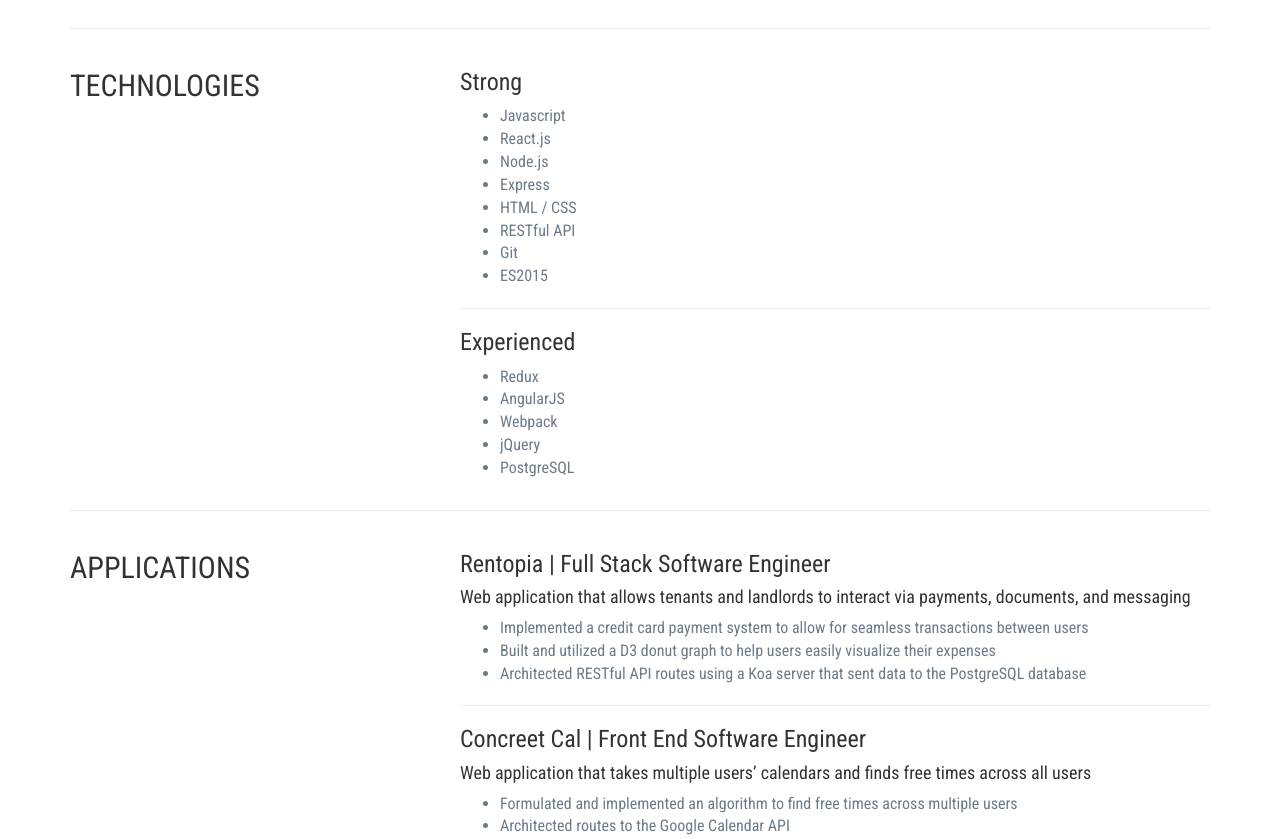
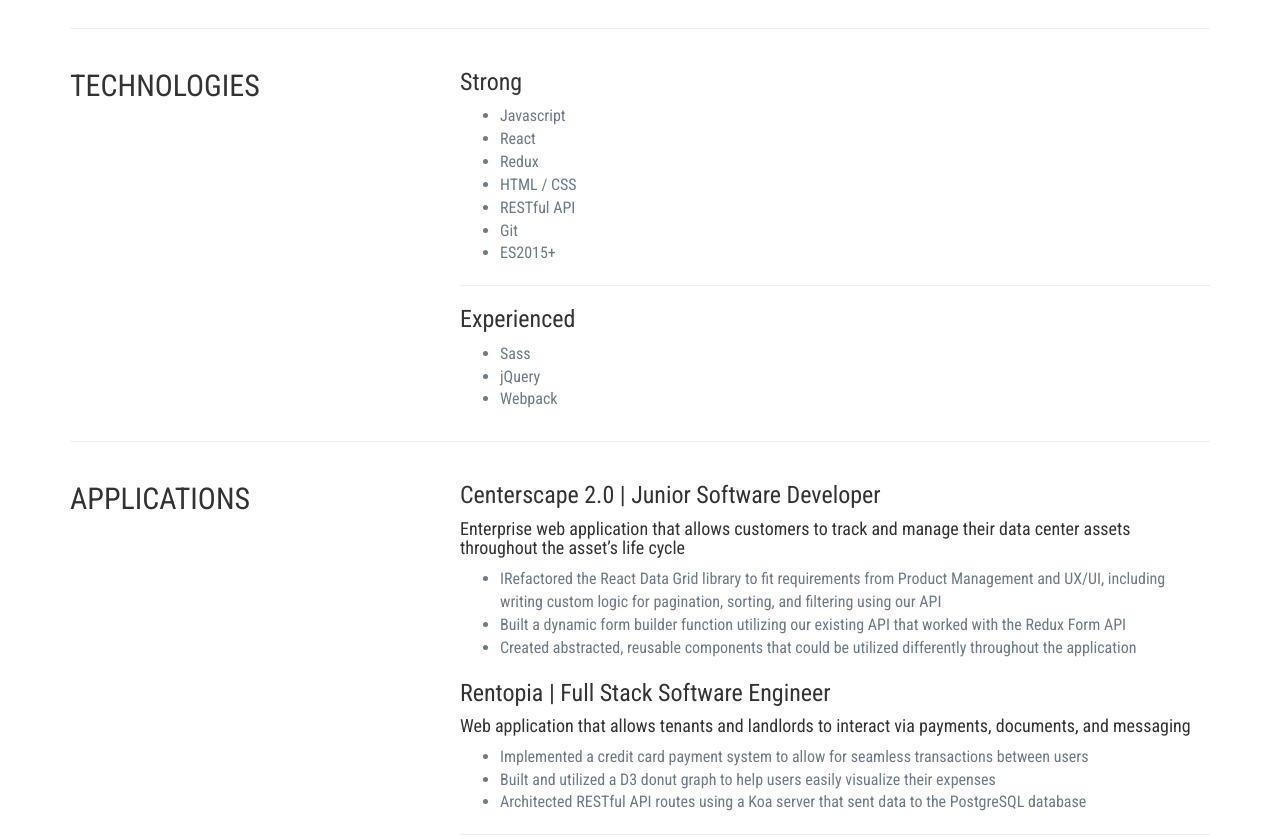
Before and after one commit to JordanHoang/personalPage, a React app: page /resume in a window 1280 px wide. Shown: the part 360-1199 px from the top of the page. Built offline with nearby package versions, Linux system fonts and the light colour scheme; a web font is replaced by a local one.

Commit message:
Updated applications

```diff
--- a/src/client/components/Resume.jsx
+++ b/src/client/components/Resume.jsx
@@ -25,22 +25,19 @@
               <h3>Strong</h3>
               <ul>
                 <li>Javascript</li>
-                <li>React.js</li>
-                <li>Node.js</li>
-                <li>Express</li>
+                <li>React</li>
+                <li>Redux</li>
                 <li>HTML / CSS</li>
                 <li>RESTful API</li>
                 <li>Git</li>
-                <li>ES2015</li>
+                <li>ES2015+</li>
               </ul>
               <hr/>
               <h3>Experienced</h3>
               <ul>
-                <li>Redux</li>
-                <li>AngularJS</li>
+                <li>Sass</li>
+                <li>jQuery</li>
                 <li>Webpack</li>
-                <li>jQuery</li>
-                <li>PostgreSQL</li>
               </ul>
             </div>
           </Col>
@@ -51,6 +48,15 @@
             <h2>APPLICATIONS</h2>
           </Col>
           <Col xs={6} md={8}>
+            <div className="resumeText">
+              <h3>Centerscape 2.0 | Junior Software Developer</h3>
+              <h4>Enterprise web application that allows customers to track and manage their data center assets throughout the asset’s life cycle</h4>
+              <ul>
+                <li>IRefactored the React Data Grid library to fit requirements from Product Management and UX/UI, including writing custom logic for pagination, sorting, and filtering using our API</li>
+                <li>Built a dynamic form builder function utilizing our existing API that worked with the Redux Form API</li>
+                <li>Created abstracted, reusable components that could be utilized differently throughout the application</li>
+              </ul>
+            </div>
             <div className="resumeText">
               <h3>Rentopia | Full Stack Software Engineer</h3>
               <h4>Web application that allows tenants and landlords to interact via payments, documents, and messaging</h4>
```
